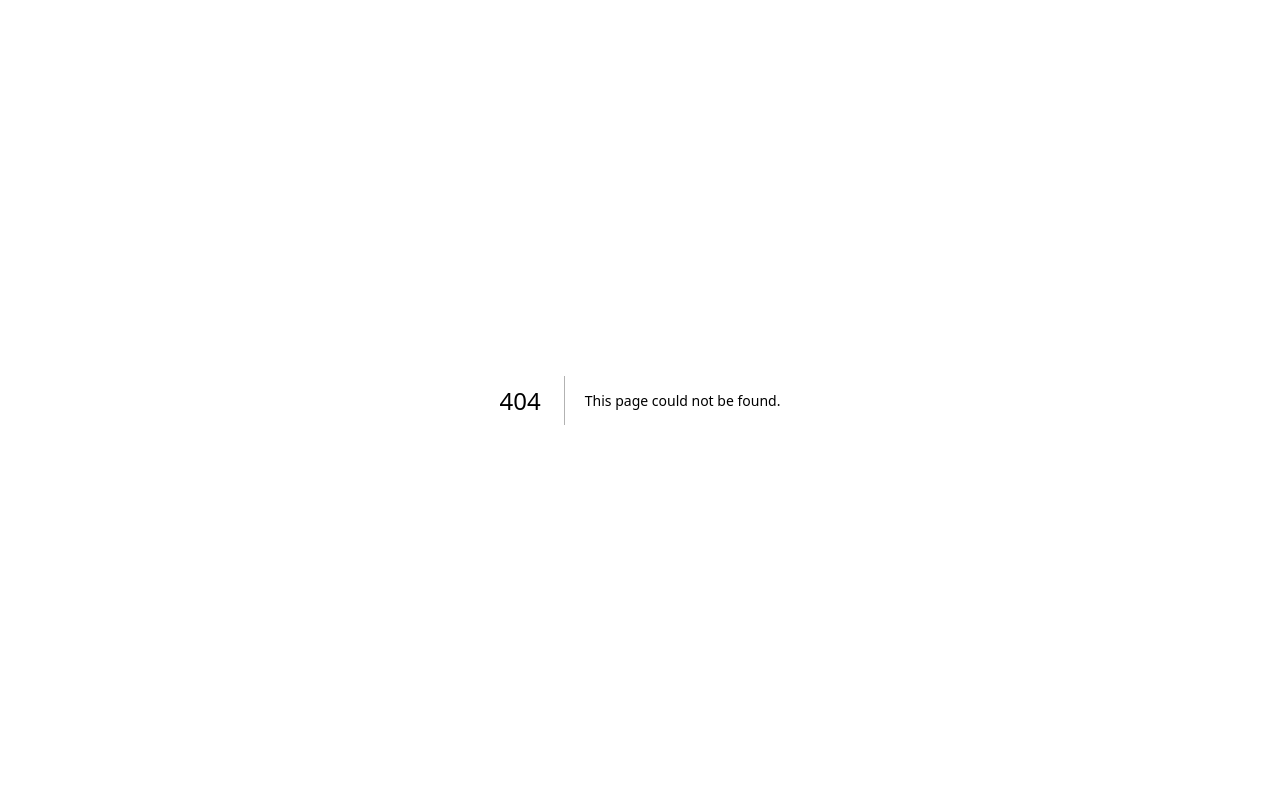
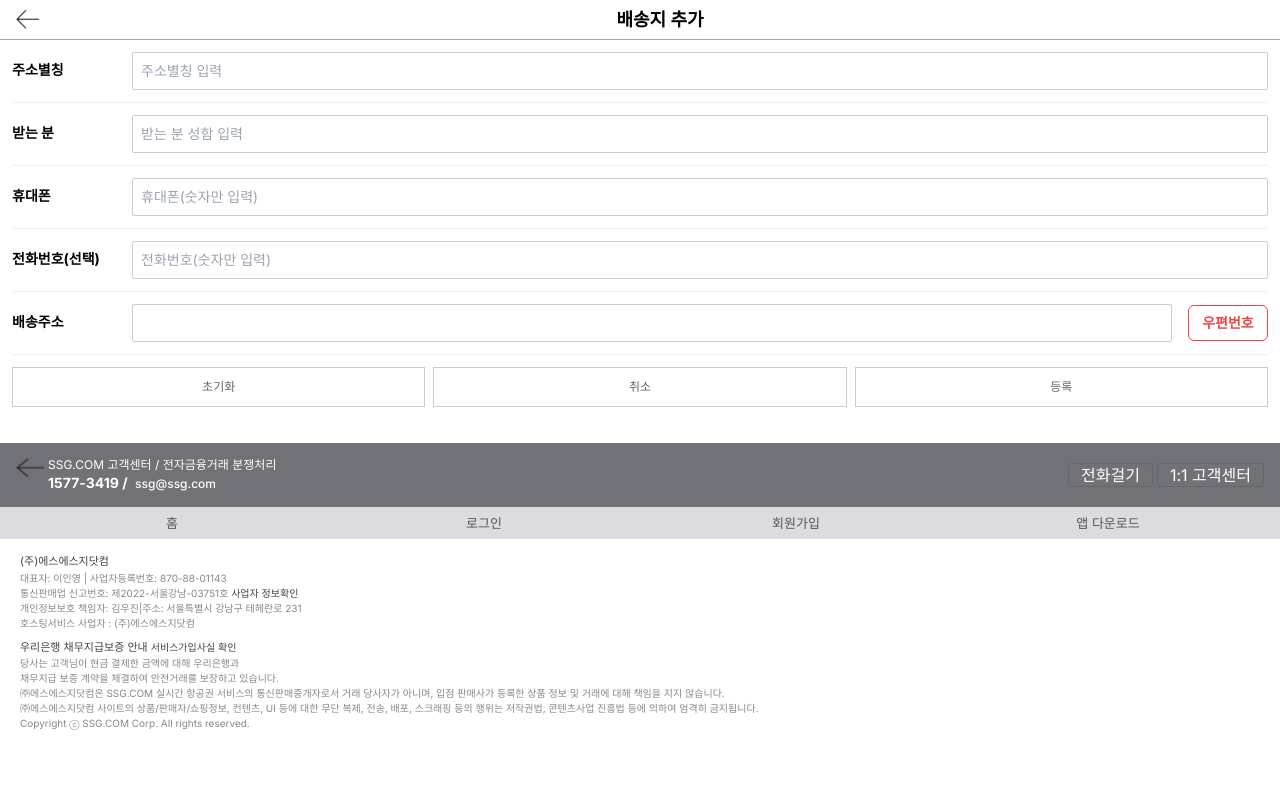
Before and after one commit to myonjin/Tyranno, a Next.js app: page /address in a window 1280 px wide. Before the commit this address had no page. Shown: the top 800 px of the page. Built offline with nearby package versions, Linux system fonts and the light colour scheme.

Commit message:
feat : 배송지 ui 완성

```diff
--- /dev/null
+++ b/src/app/address/Addaddress/page.tsx
@@ -0,0 +1,26 @@
+'use client'
+import React from 'react'
+import DaumPostcodeEmbed from 'react-daum-postcode'
+
+const Postcode = () => {
+    const handleComplete = (data: any) => {
+        let fullAddress = data.address
+        let extraAddress = ''
+
+        if (data.addressType === 'R') {
+            if (data.bname !== '') {
+                extraAddress += data.bname
+            }
+            if (data.buildingName !== '') {
+                extraAddress += extraAddress !== '' ? `, ${data.buildingName}` : data.buildingName
+            }
+            fullAddress += extraAddress !== '' ? ` (${extraAddress})` : ''
+        }
+
+        console.log(fullAddress) // e.g. '서울 성동구 왕십리로2길 20 (성수동1가)'
+    }
+
+    return <DaumPostcodeEmbed onComplete={handleComplete} />
+}
+
+export default Postcode
--- /dev/null
+++ b/src/app/address/page.tsx
@@ -0,0 +1,101 @@
+import HeaderTitle from '@/components/ui/HeaderTitle'
+import Link from 'next/link'
+function Address() {
+    return (
+        <main>
+            <HeaderTitle title="배송지 추가" />
+            <div className="px-3">
+                <ul>
+                    <li className="relative  py-3 pl-10 text-sm " style={{ borderBottom: '1px solid #f0f0f0' }}>
+                        <span className="inline-block absolute font-bold leading-5 left-0">
+                            <label className="leading-9">주소별칭</label>
+                        </span>
+                        <div className="relative pl-20">
+                            <span
+                                className="block p-2 w-auto leading-5"
+                                style={{ border: '1px solid #ccc', borderRadius: '2px' }}
+                            >
+                                <input className="w-full h-4 " type="text" placeholder="주소별칭 입력" />
+                            </span>
+                        </div>
+                    </li>
+                    <li className="relative  py-3 pl-10 text-sm " style={{ borderBottom: '1px solid #f0f0f0' }}>
+                        <span className="inline-block absolute font-bold leading-5 left-0">
+                            <label className="leading-9">받는 분</label>
+                        </span>
+                        <div className="relative pl-20">
+                            <span
+                                className="block p-2 w-auto leading-5"
+                                style={{ border: '1px solid #ccc', borderRadius: '2px' }}
+                            >
+                                <input className="w-full h-4 " type="text" placeholder="받는 분 성함 입력" />
+                            </span>
+                        </div>
+                    </li>
+                    <li className="relative  py-3 pl-10 text-sm " style={{ borderBottom: '1px solid #f0f0f0' }}>
+                        <span className="inline-block absolute font-bold leading-5 left-0">
+                            <label className="leading-9">휴대폰</label>
+                        </span>
+                        <div className="relative pl-20">
+                            <span
+                                className="block p-2 w-auto leading-5"
+                                style={{ border: '1px solid #ccc', borderRadius: '2px' }}
+                            >
+                                <input
+                                    className="w-full h-4 "
+                                    type="number"
+                                    placeholder="휴대폰(숫자만 입력)"
+                                    max-length="20"
+                                />
+                            </span>
+                        </div>
+                    </li>
+                    <li className="relative  py-3 pl-10 text-sm " style={{ borderBottom: '1px solid #f0f0f0' }}>
+                        <span className="inline-block absolute font-bold leading-5 left-0">
+                            <label className="leading-9">전화번호(선택)</label>
+                        </span>
+                        <div className="relative pl-20">
+                            <span
+                                className="block p-2 w-auto leading-5"
+                                style={{ border: '1px solid #ccc', borderRadius: '2px' }}
+                            >
+                                <input className="w-full h-4 " type="number" placeholder="전화번호(숫자만 입력)" />
+                            </span>
+                        </div>
+                    </li>
+                    <li className="relative  py-3 pl-10 text-sm " style={{ borderBottom: '1px solid #f0f0f0' }}>
+                        <span className="inline-block absolute font-bold leading-5 left-0">
+                            <label className="leading-9">배송주소</label>
+                        </span>
+                        <div className="relative pl-20 flex items-center">
+                            <span className="inline-block flex-1 pr-2">
+                                <span
+                                    className="inline-block p-2 w-full leading-5"
+                                    style={{ border: '1px solid #ccc', borderRadius: '2px' }}
+                                >
+                                    {/* <Link href="/cart/address"/> */}
+                                    <input type="number" className="w-full" />
+                                </span>
+                            </span>
+                            <button className="inline-block h-9 w-20 ml-2 text-sm font-bold text-red-500 border border-red-500 bg-white rounded-md">
+                                우편번호
+                            </button>
+                        </div>
+                    </li>
+                </ul>
+                <div className="py-3 text-center flex justify-between w-full mb-6">
+                    <button className="h-10 flex-1 mr-2 text-xs" style={{ color: '#666', border: '1px solid #ccc' }}>
+                        초기화
+                    </button>
+                    <button className="h-10 flex-1 mr-2 text-xs" style={{ color: '#666', border: '1px solid #ccc' }}>
+                        취소
+                    </button>
+                    <button className="h-10 flex-1 text-xs" style={{ color: '#666', border: '1px solid #ccc' }}>
+                        등록
+                    </button>
+                </div>
+            </div>
+        </main>
+    )
+}
+export default Address
--- a/src/app/cart/_component/AddressModal.tsx
+++ b/src/app/cart/_component/AddressModal.tsx
@@ -1,6 +1,7 @@
 'use client'
 import X_icon from '@/images/X_icon.png'
 import Image from 'next/image'
+import Link from 'next/link'
 
 interface AddressModalProps {
     modalOpen: boolean
@@ -57,6 +58,13 @@ function AddressModal({ modalOpen, setModalOpen }: AddressModalProps) {
                             </li>
                         </ul>
                     </div>
+                    <div className="px-4">
+                        <Link href={'/cart/address'}>
+                            <button className="w-full border h-14 mt-5" type="button">
+                                <span className="text-sm font-light">+ 주소 추가하기</span>
+                            </button>
+                        </Link>
+                    </div>
                 </div>
             </div>
         </div>
--- a/src/app/cart/address/page.tsx
+++ /dev/null
@@ -1,4 +0,0 @@
-function Address() {
-    return <main>dkfldsafjlsdjfml</main>
-}
-export default Address
--- /dev/null
+++ b/src/components/address/Addaddress.tsx
@@ -0,0 +1,8 @@
+'use client'
+
+import HeaderTitle from '../ui/HeaderTitle'
+
+function Addaddress() {
+    return <HeaderTitle title="배송지 추가" />
+}
+export default Addaddress
--- /dev/null
+++ b/src/components/common/nAddress.tsx
@@ -0,0 +1,26 @@
+'use client'
+import React from 'react'
+import DaumPostcodeEmbed from 'react-daum-postcode'
+
+const Postcode = () => {
+    const handleComplete = (data: any) => {
+        let fullAddress = data.address
+        let extraAddress = ''
+
+        if (data.addressType === 'R') {
+            if (data.bname !== '') {
+                extraAddress += data.bname
+            }
+            if (data.buildingName !== '') {
+                extraAddress += extraAddress !== '' ? `, ${data.buildingName}` : data.buildingName
+            }
+            fullAddress += extraAddress !== '' ? ` (${extraAddress})` : ''
+        }
+
+        console.log(fullAddress) // e.g. '서울 성동구 왕십리로2길 20 (성수동1가)'
+    }
+
+    return <DaumPostcodeEmbed onComplete={handleComplete} />
+}
+
+export default Postcode
```
